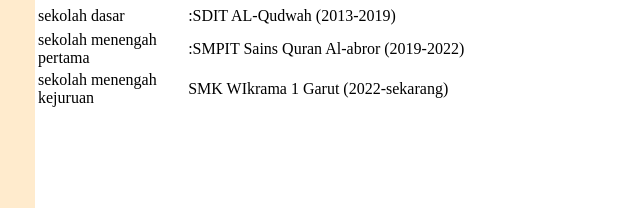
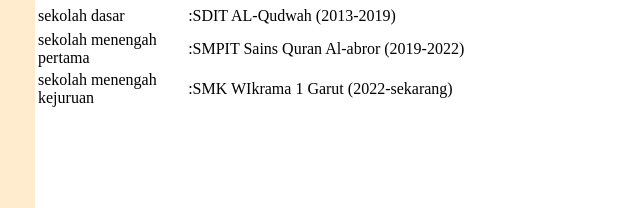
Before and after one commit to f0rs4ken27/biodata-diri, a plain HTML site: page index.html in a window 1280 px wide. Shown: the part 592-800 px from the top of the page, 73-713 px from the left. Drawn offline with Linux system fonts and the light colour scheme.

Commit message:
Update index.html

```diff
--- a/index.html
+++ b/index.html
@@ -45,7 +45,7 @@
                 </tr>
                 <tr>
                     <td width="1%">sekolah menengah kejuruan</td>
-                    <td width="10%">SMK WIkrama 1 Garut (2022-sekarang)</td>
+                    <td width="10%">:SMK WIkrama 1 Garut (2022-sekarang)</td>
                 </tr>
             </table>
             <footer>
```
